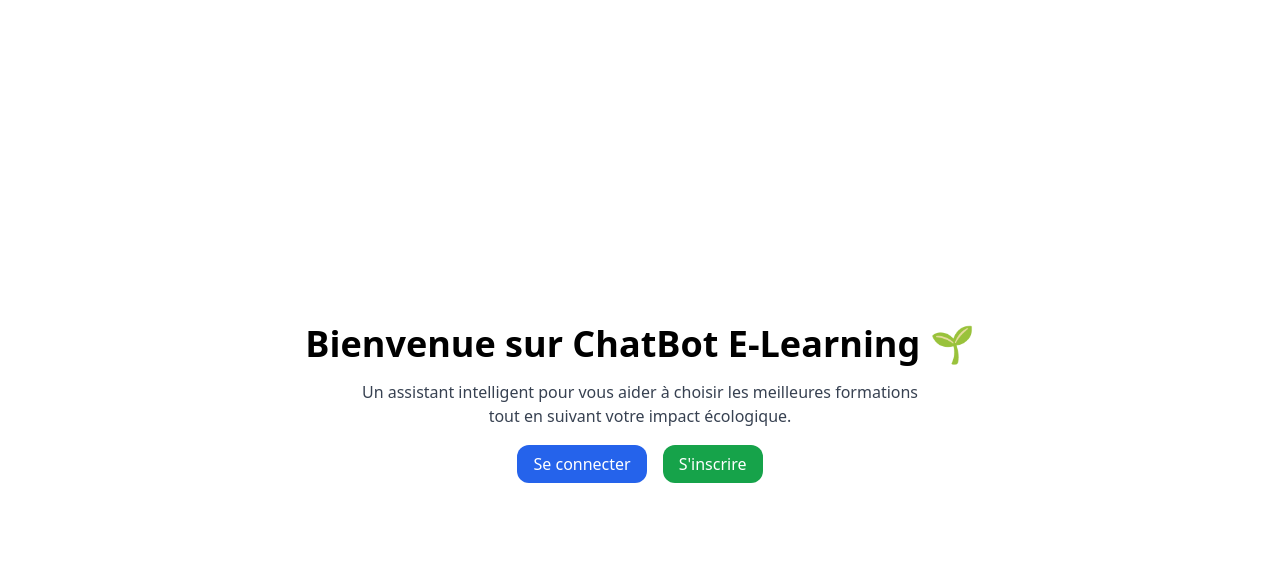
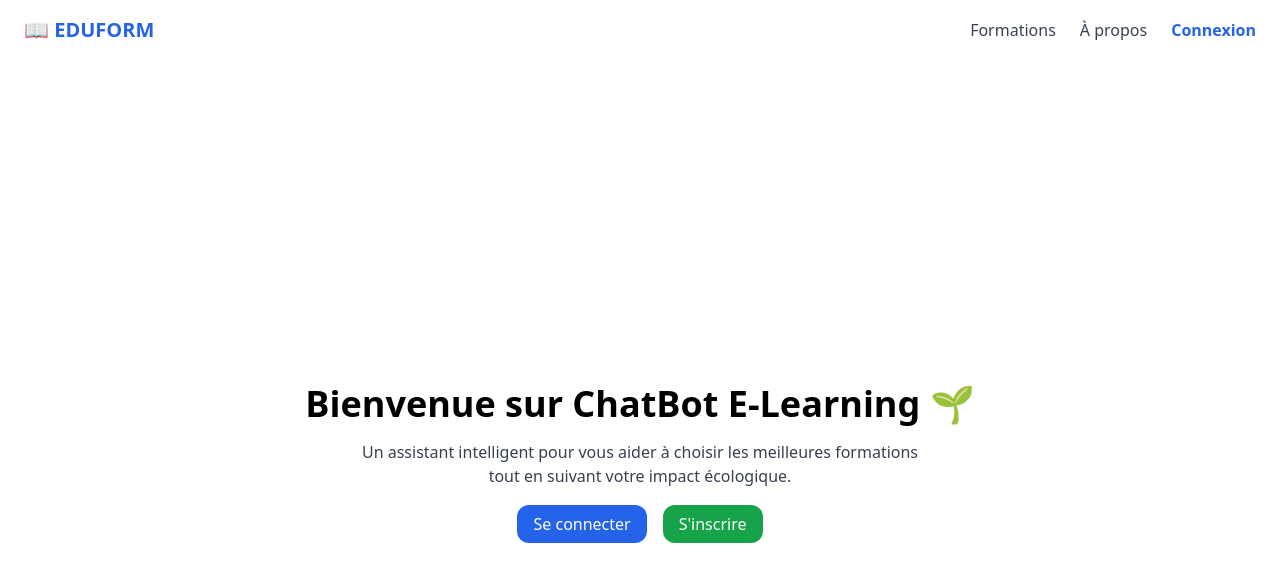
Before and after one commit to Alioune714/ITforGreen, a React (Vite) app: page / in a window 1280 px wide. Shown: the top 582 px of the page. Built offline with nearby package versions, Linux system fonts and the light colour scheme.

Commit message:
Ajout du navbar

```diff
--- /dev/null
+++ b/src/components/navbar.jsx
@@ -0,0 +1,24 @@
+import { Link } from "react-router-dom";
+
+const Navbar = () => {
+  return (
+    <nav className="flex justify-between items-center py-4 px-6 bg-white shadow-md">
+      <div className="text-xl font-bold text-blue-600 flex items-center">
+        📖 EDUFORM
+      </div>
+      <div className="space-x-6">
+        <Link to="/formations" className="text-gray-700 hover:text-blue-600">
+          Formations
+        </Link>
+        <Link to="/about" className="text-gray-700 hover:text-blue-600">
+          À propos
+        </Link>
+        <Link to="/login" className="text-blue-600 font-semibold">
+          Connexion
+        </Link>
+      </div>
+    </nav>
+  );
+};
+
+export default Navbar;
--- a/src/pages/Home.jsx
+++ b/src/pages/Home.jsx
@@ -1,8 +1,11 @@
 import { Link } from 'react-router-dom'
-
+import Navbar from "../components/navbar";
 export default function Home() {
   return (
+    <div>
+    <Navbar /> {/* Ajout de la Navbar */}
     <div className="min-h-screen flex flex-col items-center justify-center bg-white p-4 text-center">
+
       <h1 className="text-4xl font-bold mb-4">Bienvenue sur ChatBot E-Learning 🌱</h1>
       <p className="text-gray-700 max-w-xl mb-6">
         Un assistant intelligent pour vous aider à choisir les meilleures formations
@@ -23,5 +26,6 @@ export default function Home() {
         </Link>
       </div>
     </div>
+    </div>
   )
 }
--- a/src/pages/Login.jsx
+++ b/src/pages/Login.jsx
@@ -1,5 +1,5 @@
 import { useState } from "react";
-
+import Navbar from "../components/navbar";
 const Login = () => {
   const [formData, setFormData] = useState({
     email: "",
@@ -17,6 +17,8 @@ const Login = () => {
   };
 
   return (
+    <div>
+    <Navbar /> {/* Ajout de la Navbar */}
     <div className="flex items-center justify-center min-h-screen bg-gray-100">
       <div className="bg-white p-8 rounded-lg shadow-md w-full max-w-md">
         <h2 className="text-3xl font-bold text-center text-gray-900 mb-6">Connexion</h2>
@@ -59,6 +61,7 @@ const Login = () => {
         </p>
       </div>
     </div>
+    </div>
   );
 };
 
--- a/src/pages/Register.jsx
+++ b/src/pages/Register.jsx
@@ -1,4 +1,5 @@
 import { useState } from "react";
+import Navbar from "../components/navbar"; // Import de la Navbar
 
 const Register = () => {
   const [formData, setFormData] = useState({
@@ -15,13 +16,17 @@ const Register = () => {
   const handleSubmit = (e) => {
     e.preventDefault();
     console.log("Données du formulaire :", formData);
-    // Ici tu peux envoyer les données à ton API Laravel
+    // Ici tu pourras envoyer les données à ton API Laravel
   };
 
   return (
+    <div>
+      <Navbar /> {/* Ajout de la Navbar */}
       <div className="flex items-center justify-center min-h-screen bg-gray-100">
         <div className="bg-white p-8 rounded-lg shadow-md w-full max-w-md">
-        <h2 className="text-3xl font-bold text-center text-gray-900 mb-6">Inscription</h2>
+          <h2 className="text-3xl font-bold text-center text-gray-900 mb-6">
+            Inscription
+          </h2>
           <form onSubmit={handleSubmit} className="space-y-4">
             <input
               type="text"
@@ -74,6 +79,7 @@ const Register = () => {
           </p>
         </div>
       </div>
+    </div>
   );
 };
 
```
Lines whose indentation alone changed are shown as unchanged.
